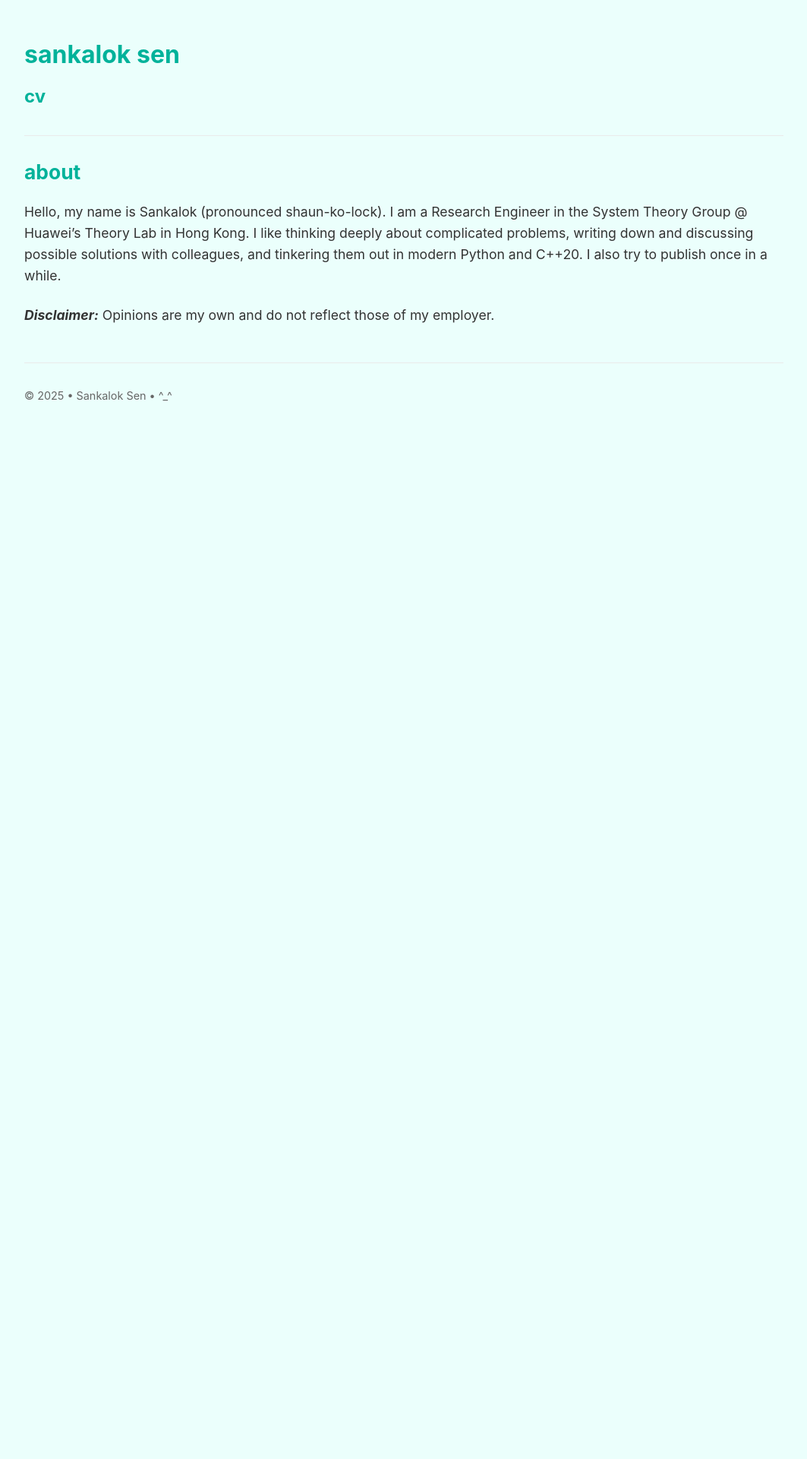
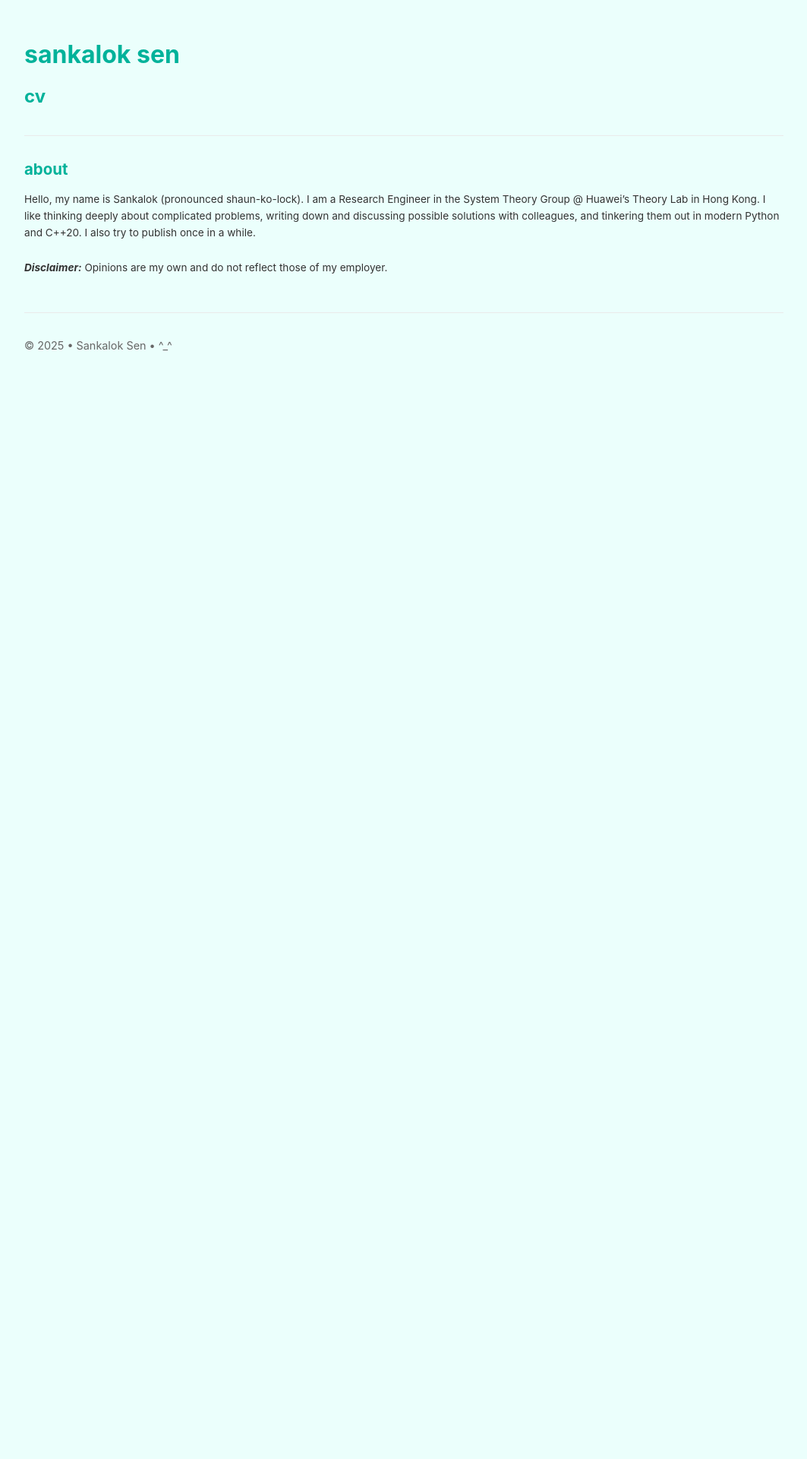
Before and after one commit to sankalok/sankalok.github.io, a Jekyll site: the page built from index.md, in a window 1280 px wide. Shown: the top 1920 px of the page at 76% size, without its empty margins (108-1171 px from the left). Built offline with Jekyll 4.4.1, drawn with Linux system fonts in a browser that asks for light colours.

Commit message:
Update default.html

```diff
--- a/_layouts/default.html
+++ b/_layouts/default.html
@@ -62,9 +62,8 @@
             color: #666;
         }
 
-        /* Bear Blog-like Markdown styling */
         .markdown-content {
-            font-size: 1.1rem;
+            font-size: 0.85rem;
         }
 
         .markdown-content p {
@@ -80,7 +79,7 @@
 
         .markdown-content code {
             font-family: "SFMono-Regular", Consolas, "Liberation Mono", Menlo, monospace;
-            font-size: 0.7em;
+            font-size: 0.85em;
         }
     </style>
 </head>
```
